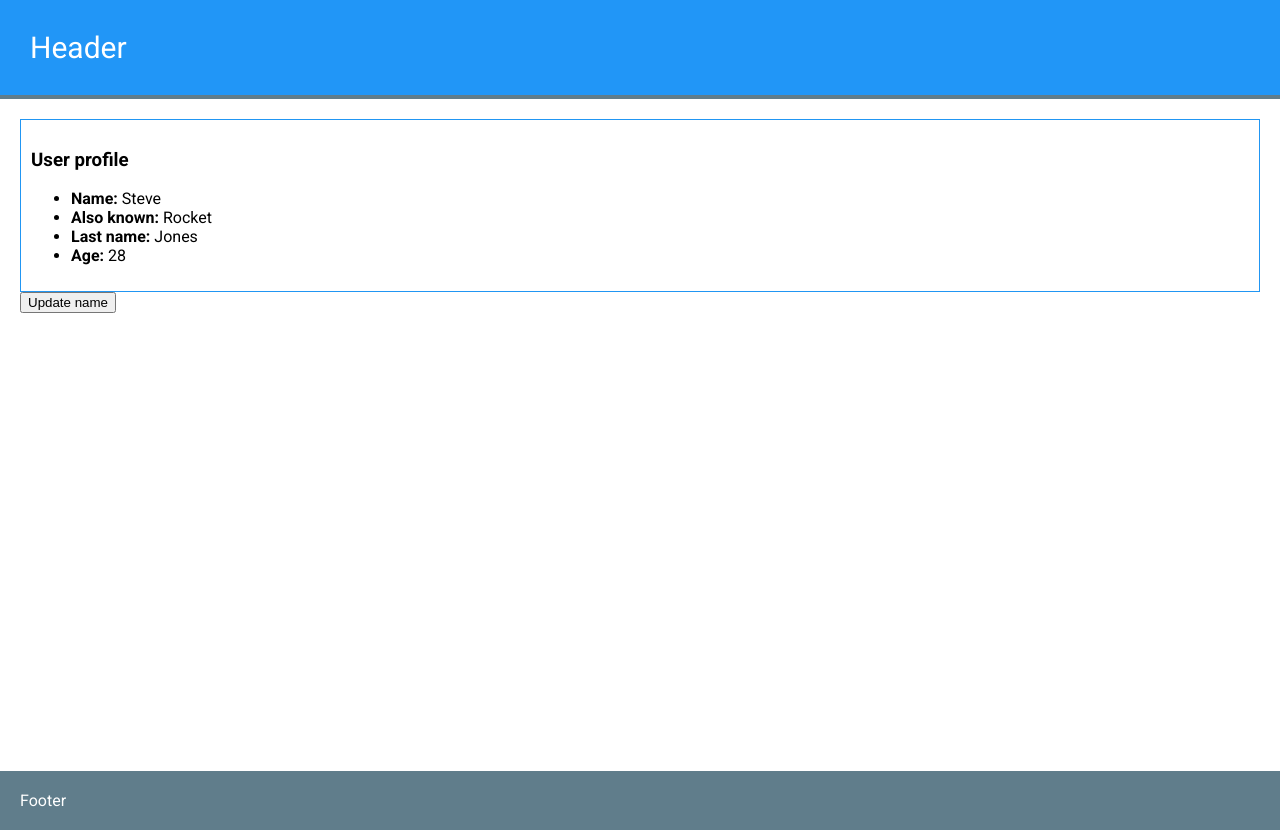
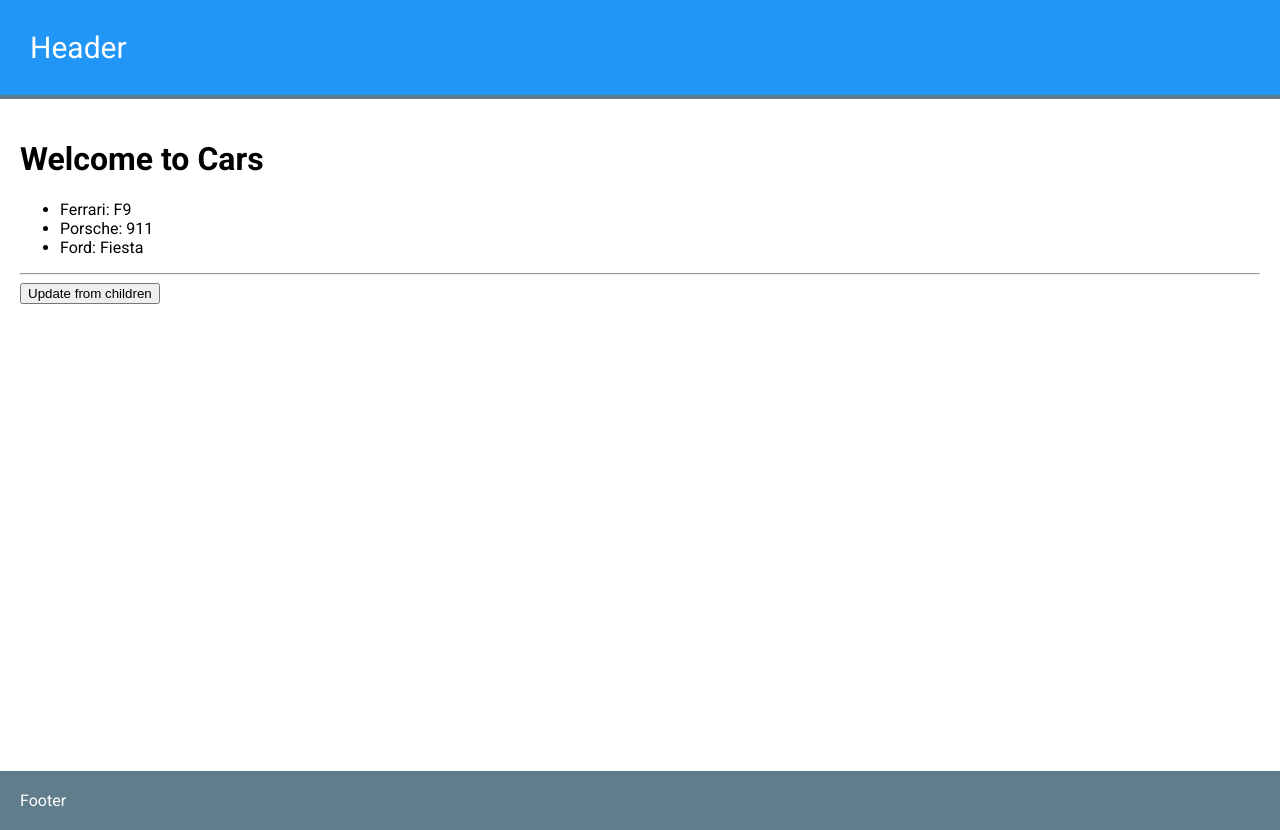
Before and after one commit to MaryKilduff68/VueProject2, a Vue app: page / in a window 1280 px wide. Built offline with nearby package versions, Linux system fonts and the light colour scheme.

Commit message:
provide and inject learning

```diff
--- a/src/App.vue
+++ b/src/App.vue
@@ -1,41 +1,73 @@
 <template>
   <div>
-      <app-header/>
+    <app-header />
     <div class="container">
-          <UserProfile
+      <!-- <UserProfile
               :alsoKnownAs="data.name"
               :userLastname="data.lastname"
               :userAge="data.age"
+              :userParents="data.parents"
+              @update-lastname="data.lastname = $event"
+              @say-hello="alertHello"
+              :updateAge="updateAge"
           />
           <button @click="updateName">Update name</button>
+      </div> -->
+      <Cars />
+      <!-- <hr/>
+      <button @click="updateCar"> Update Car</button> -->
     </div>
-      <Footer/>
+    <Footer />
   </div>
 </template>
 
 <script setup>
-  import Footer from '@/components/header_footer/footer.vue';
-  import UserProfile from '@/components/user/profile.vue'
-  import { reactive } from 'vue'
+import Footer from "@/components/header_footer/footer.vue";
+import UserProfile from "@/components/user/profile.vue";
+import Cars from "@/components/cars/index.vue";
+import { reactive, provide } from "vue";
+const cars = reactive([
+  { model: "F9", brand: "Ferrari" },
+  { model: "911", brand: "Porsche" },
+  { model: "Fiesta", brand: "Ford" },
+])
 
-  const data = reactive({
-      name:'Rocket',
-      lastname: 'Jones',
-      age: 28
-  });
-
-  const updateName = () => {
-      data.name = "Golden child"
+const updateCar = () => {
+  cars[0].brand = 'Fiat'
 }
 
+provide('cars',{
+        cars,
+        updateCar
+    })
+// const data = reactive({
+//     name:'Rocket',
+//     lastname:'Jones',
+//     age: 28,
+//     parents:{
+//         father:'Mario',
+//         mother:'Martha'
+//     }
+// });
 
+// const updateName = () => {
+//     data.name = "Golden child"
+// }
+
+// const alertHello = () => {
+//     alert('Hello !!!')
+// }
+
+// const updateAge = (value) => {
+//     data.age = value
+// }
 </script>
 
 <style>
 body {
   padding: 0;
   margin: 0;
-      font-family: 'Roboto',sans-serif;
+  font-family: "Roboto", sans-serif;
 }
 .container {
   min-height: 84vh;
--- /dev/null
+++ b/src/components/cars/index.vue
@@ -0,0 +1,8 @@
+<template>
+  <h1>Welcome to Cars</h1>
+  <CarsList />
+</template>
+
+<script setup>
+import CarsList from "./list.vue";
+</script>
--- /dev/null
+++ b/src/components/cars/list.vue
@@ -0,0 +1,17 @@
+<template>
+    <div>
+        <ul>
+            <li v-for="car in cars" :key="car.model">
+               <span>{{ car.brand }}</span>: {{ car.model }}
+            </li>
+        </ul>
+        <hr/>
+        <button @click="updateCar">Update from children</button>
+    </div>
+</template>
+
+<script setup>
+    import { inject } from 'vue'
+    const { cars, updateCar }  = inject('cars')
+
+</script>
--- a/src/components/user/profile.vue
+++ b/src/components/user/profile.vue
@@ -9,22 +9,51 @@
                 <span>Also known:</span> {{ alsoKnownAs }}
             </li>
             <li>
-                <span>Last name:</span> {{ userLastname }}
+                <span>Lastname:</span> {{ userLastname }}
             </li>
             <li>
                 <span>Age:</span> {{ userAge }}
             </li>
         </ul>
+        <h3>Parents</h3>
+        <ul>
+            <li v-for="(value,key,index) in userParents" :key="index">
+                <span>{{ key }}:</span> {{ value }}
+            </li>
+        </ul>
+        <hr/>
+        <button @click="updateLastname">Change from the child</button>
+        <hr/>
+        <button @click="emit('say-hello')">Say hello</button>
+        <button @click="updateAge(50)">Update age</button>
     </div>
 </template>
 
 <script setup>
+    const emit = defineEmits(['update-lastname','say-hello'])
     const props = defineProps({
-        alsoKnownAs: String,
-        userLastname: String,
+        alsoKnownAs: {
+            type: String,
+            required:true
+        },
+        userLastname: {
+            type: String,
+            validator(value) {
+                if(value === 'Jones'){
+                    return true
+                }
+                return false
+            }
+        },
         userAge: Number,
+        userParents: Object,
+        updateAge: Function
     });
-    const name = 'Steve'
+    const name = 'Steve';
+
+    const updateLastname = () => {
+        emit('update-lastname','Michaelson');
+    }
 </script>
 
 <style scoped>
```
Lines whose indentation alone changed are shown as unchanged.
